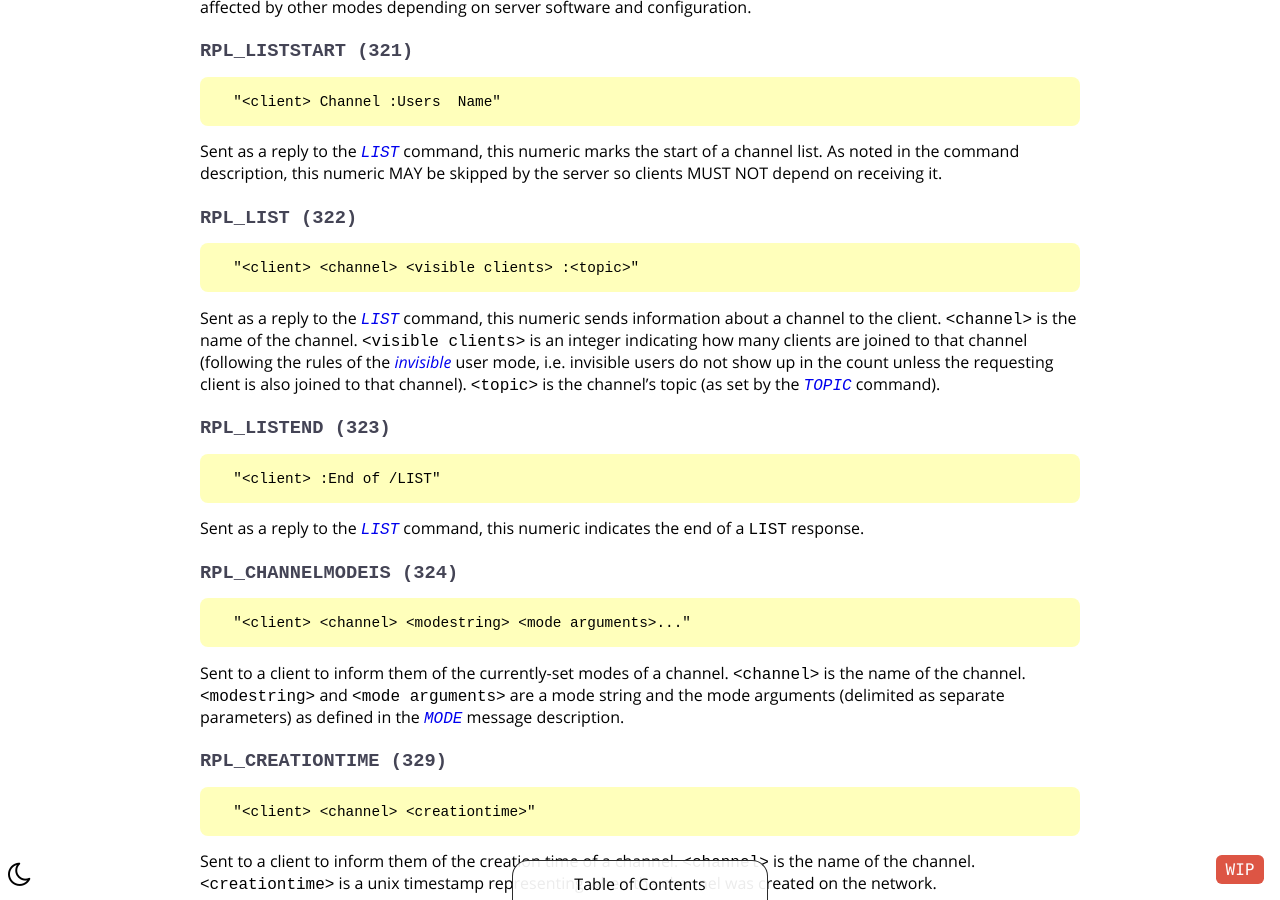
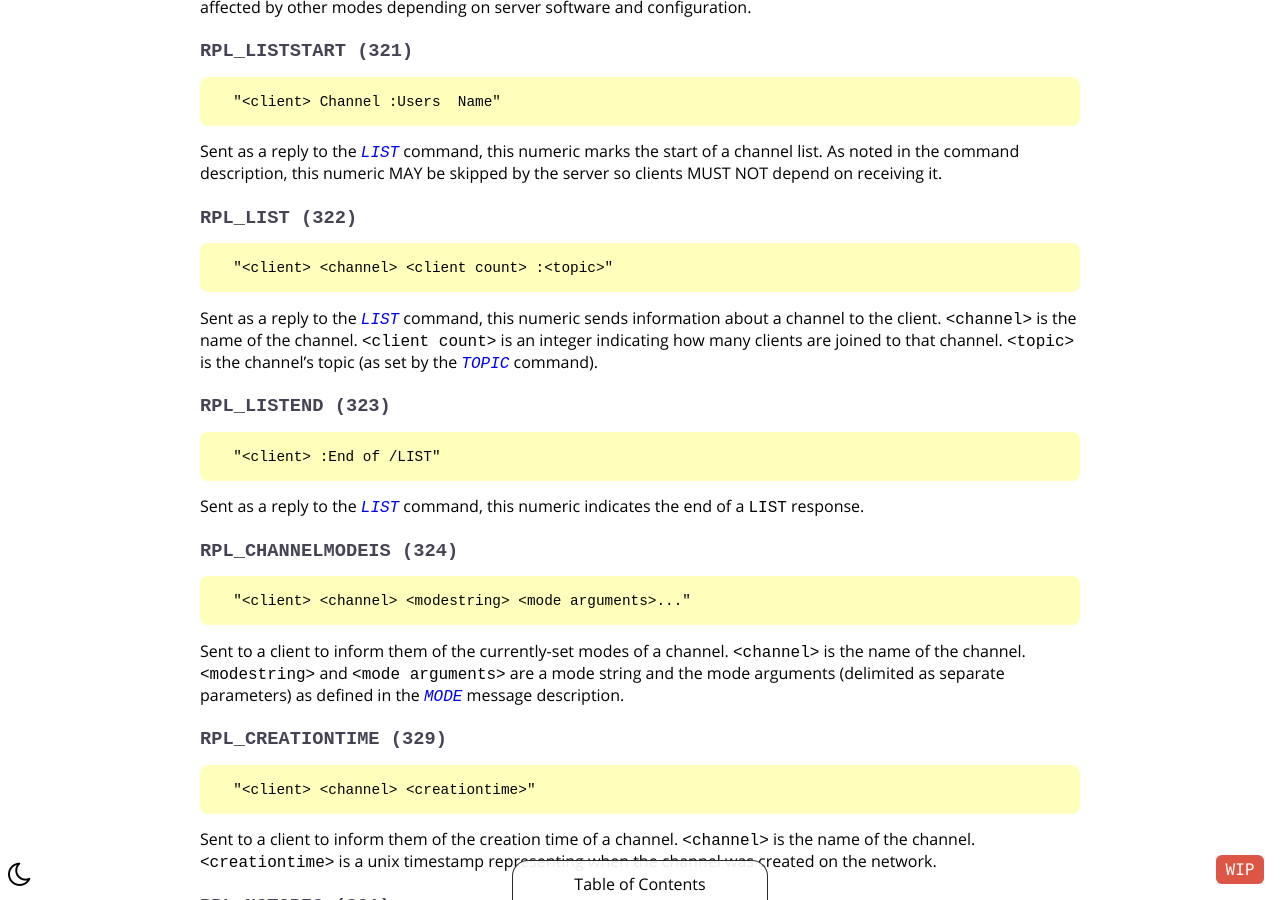
Before and after one commit to ircdocs/modern-irc, a Jekyll site: the page built from index.md, in a window 1280 px wide and 900 px high, scrolled down 49586 px. Built offline with Jekyll 4.4.1, drawn with Linux system fonts in a browser that asks for light colours.

Commit message:
RPL_LIST should not respect the invisible mode

```diff
--- a/_includes/modern-appendix.md
+++ b/_includes/modern-appendix.md
@@ -464,9 +464,9 @@ Sent as a reply to the [`LIST`](#list-message) command, this numeric marks the s
 
 ### `RPL_LIST (322)`
 
-      "<client> <channel> <visible clients> :<topic>"
+      "<client> <channel> <client count> :<topic>"
 
-Sent as a reply to the [`LIST`](#list-message) command, this numeric sends information about a channel to the client. `<channel>` is the name of the channel. `<visible clients>` is an integer indicating how many clients are joined to that channel (following the rules of the [invisible](#invisible-user-mode) user mode, i.e. invisible users do not show up in the count unless the requesting client is also joined to that channel). `<topic>` is the channel's topic (as set by the [`TOPIC`](#topic-message) command).
+Sent as a reply to the [`LIST`](#list-message) command, this numeric sends information about a channel to the client. `<channel>` is the name of the channel. `<client count>` is an integer indicating how many clients are joined to that channel. `<topic>` is the channel's topic (as set by the [`TOPIC`](#topic-message) command).
 
 ### `RPL_LISTEND (323)`
 
```
